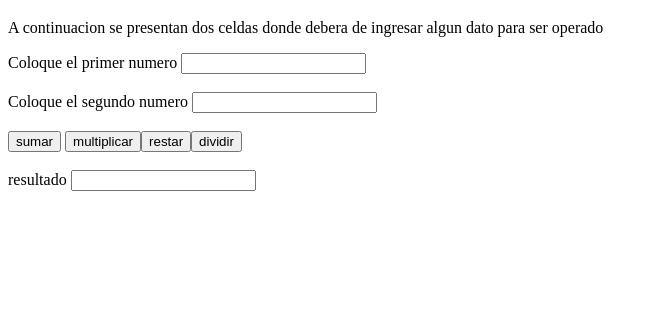
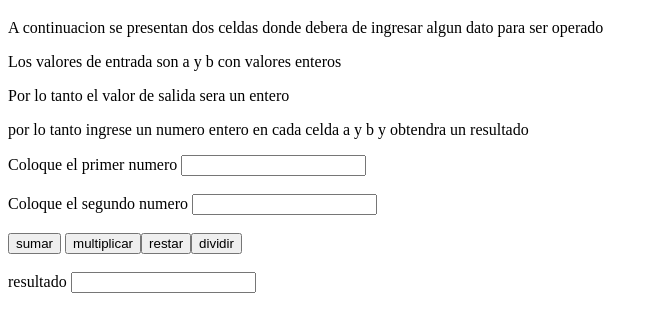
Before and after one commit to Osmancordero/Solucion-de-problemas-, a plain HTML site: page index.html in a window 1280 px wide. Shown: the part 61-392 px from the top of the page, without its empty margins (0-658 px from the left). Drawn offline with Linux system fonts and the light colour scheme.

Commit message:
se agrego un parrafo para la descripcion del problema

```diff
--- a/index.html
+++ b/index.html
@@ -8,6 +8,9 @@
 <body>
     <h1>Operaciones Basicas</h1>
     <p>A continuacion se presentan dos celdas donde debera de ingresar algun dato para ser operado</p>
+    <p>Los valores de entrada son a y b con valores enteros </p>
+    <p>Por lo tanto el valor de salida sera un entero</p>
+    <p>por lo tanto ingrese un numero entero en cada celda a y b y obtendra un resultado</p>
     <label for="a">Coloque el primer numero</label>
     <input type="number"id="a" name="a"><br><br>
     <label for="b">Coloque el segundo numero</label>
```
